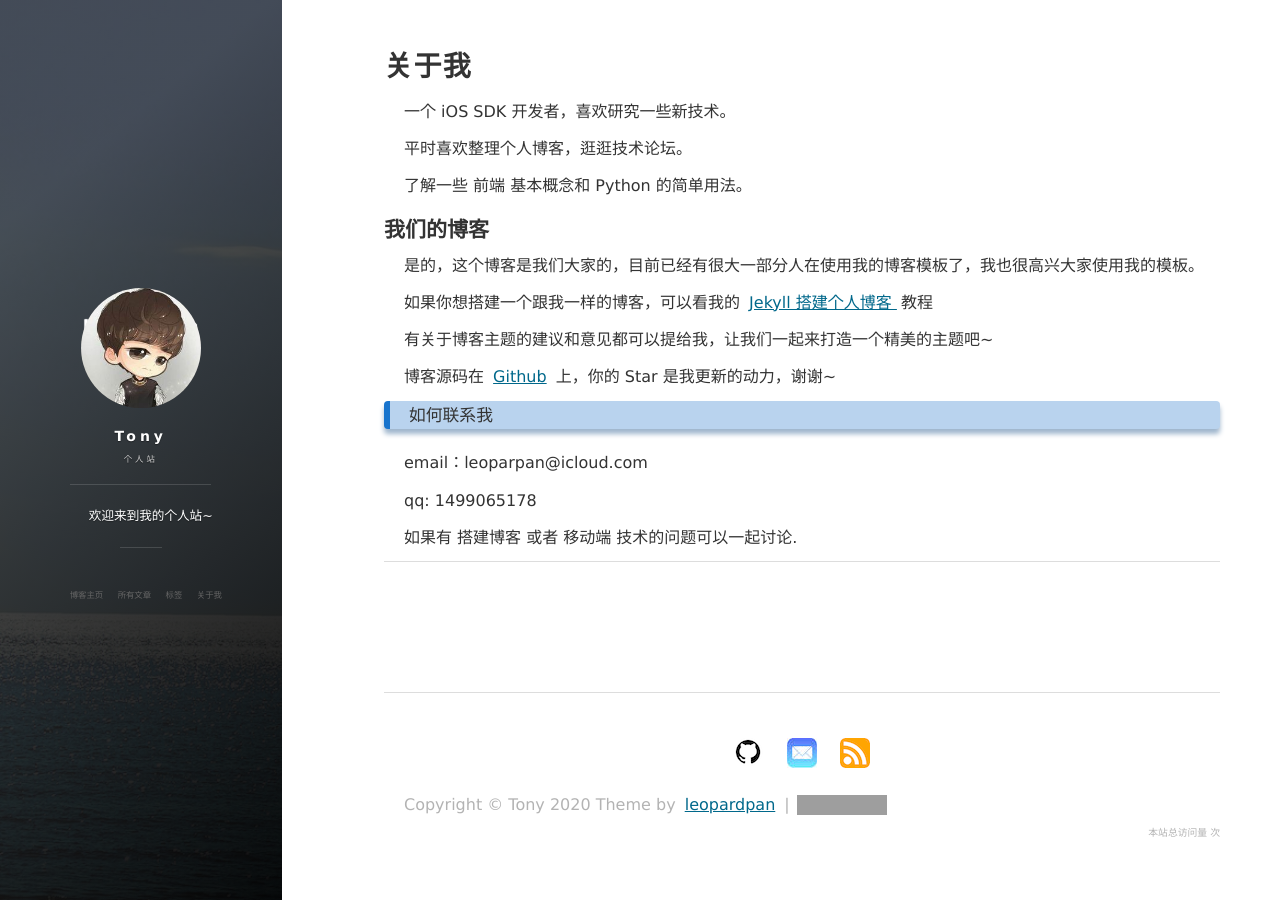
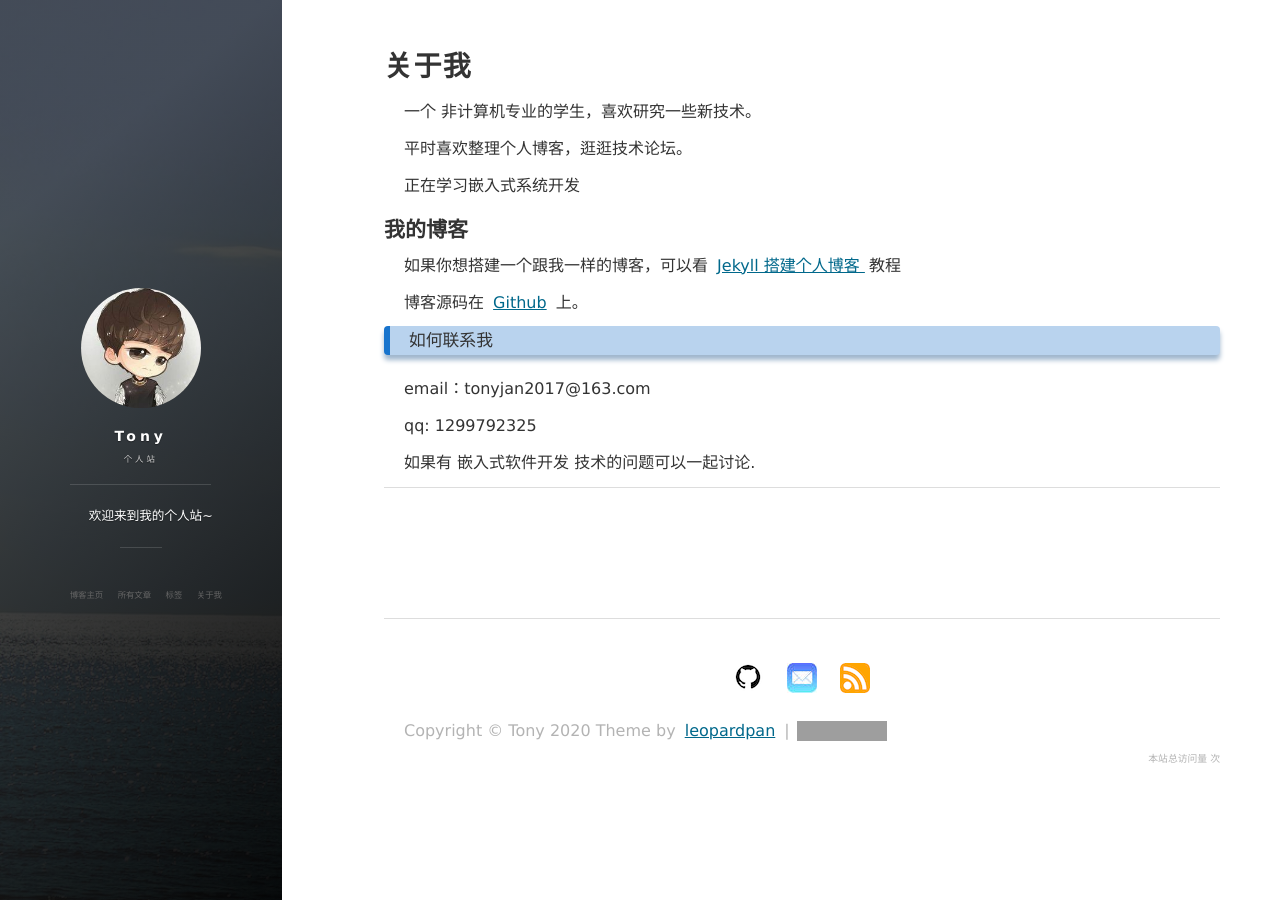
Before and after one commit to tonyboker/tonyboker.github.io, a Jekyll site: the page built from about.md, in a window 1280 px wide. Built offline with Jekyll 4.4.1, drawn with Linux system fonts in a browser that asks for light colours; nearby versions of some CDN libraries; comment, search, counter and statistics services are not loaded; grey boxes are pictures that could not be loaded.

Commit message:
再次修改

```diff
--- a/_config.yml
+++ b/_config.yml
@@ -3,10 +3,10 @@ title: Tony
 subtitle: 个人站
 description: 欢迎来到我的个人站~
 # 头像里面的标题
-avatarTitle: leopardpan
+avatarTitle: tony
 # 头像里面的描述
 avatarDesc: 开发日志
-url: "http://baixin.io"
+url: "http://tonyboker.github.io"
 
 # Comment
 comment:
--- a/about.md
+++ b/about.md
@@ -3,33 +3,24 @@ layout: page
 title: 关于我
 ---
 
-一个 iOS SDK 开发者，喜欢研究一些新技术。
+一个 非计算机专业的学生，喜欢研究一些新技术。
 <p>
 平时喜欢整理个人博客，逛逛技术论坛。
 <p>
-了解一些 前端 基本概念和 Python 的简单用法。
+正在学习嵌入式系统开发
 
 <p>
 
-<h2> 我们的博客 </h2>
-
+<h2> 我的博客 </h2>
 <p>
 
-是的，这个博客是我们大家的，目前已经有很大一部分人在使用我的博客模板了，我也很高兴大家使用我的模板。
-
-<p>
-
-如果你想搭建一个跟我一样的博客，可以看我的
+如果你想搭建一个跟我一样的博客，可以看
 <a href="/2016/10/jekyll_tutorials1/"> Jekyll 搭建个人博客 </a>
 教程
 
 <p>
 
-有关于博客主题的建议和意见都可以提给我，让我们一起来打造一个精美的主题吧~
-
-<p>
-
-博客源码在 <a target="_blank" href='https://github.com/leopardpan/leopardpan.github.io/'>Github</a> 上，你的 Star 是我更新的动力，谢谢~
+博客源码在 <a target="_blank" href='https://github.com/leopardpan/leopardpan.github.io/'>Github</a> 上。
 
 <p>
 
@@ -41,11 +32,11 @@ title: 关于我
 <h3> 如何联系我 </h3>
 
 <p>
-email：leoparpan@icloud.com
+email：tonyjan2017@163.com
 <p>
-qq: 1499065178
+qq: 1299792325
 <p>
-如果有 搭建博客 或者 移动端 技术的问题可以一起讨论.
+如果有 嵌入式软件开发 技术的问题可以一起讨论.
 <p>
 
 
```
Also changed, not shown: feed.xml (deleted, +0 -30 lines), README.md (deleted), 1 other file.
